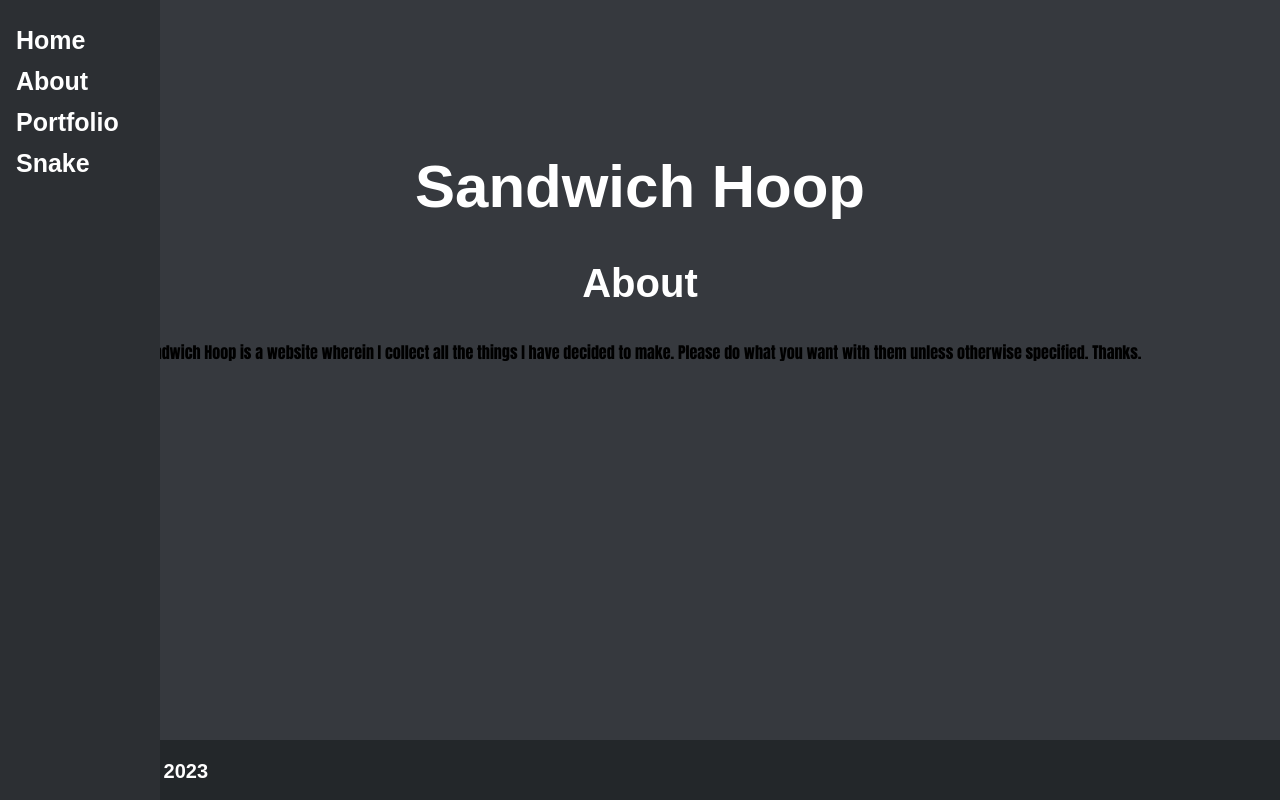
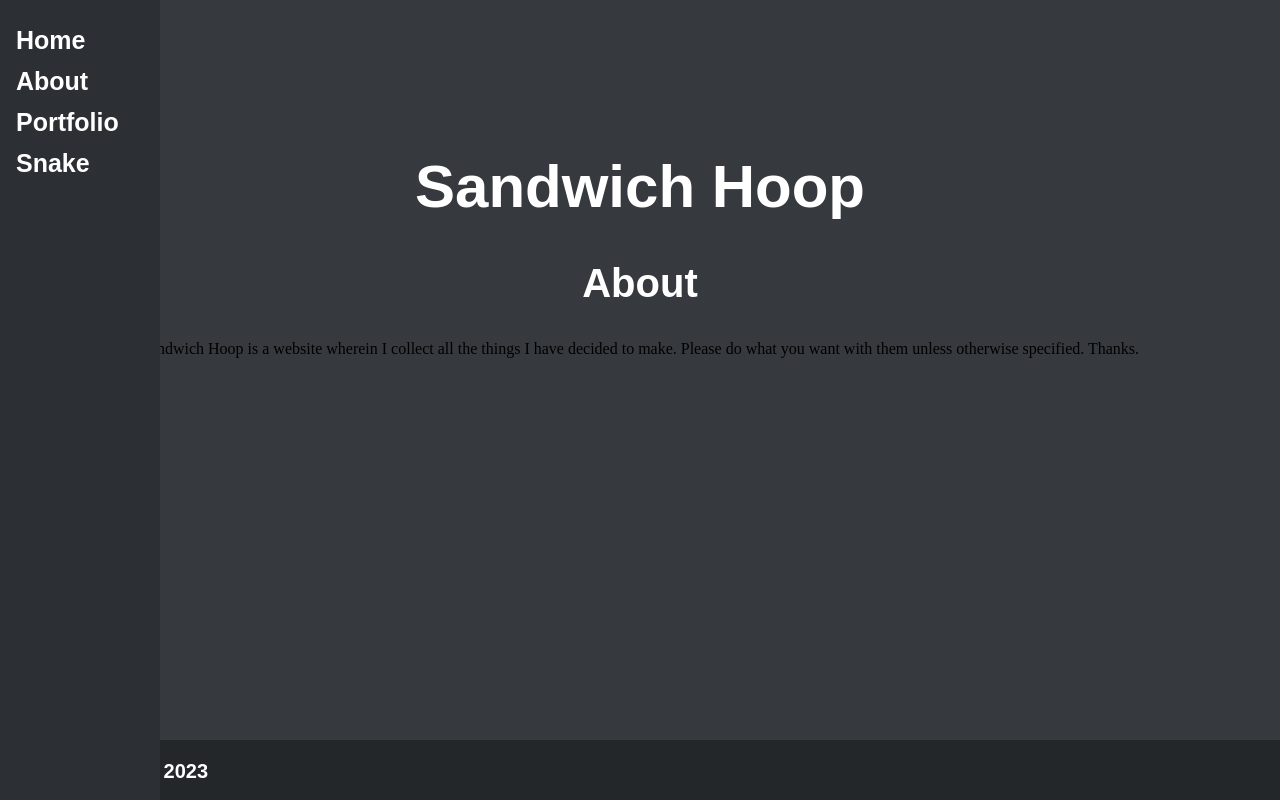
Before and after one commit to Sandwich-Hoop/Sandwich-Hoop.github.io, a PHP site: page /about.html in a window 1280 px wide. Run offline with PHP 8.4, Linux system fonts and the light colour scheme; grey boxes are pictures that could not be loaded.

Commit message:
Update index.css

```diff
--- a/index.css
+++ b/index.css
@@ -93,7 +93,7 @@ color: blue;
   padding: 0px 10px;
   align: center;
   text-align: center;
-  font-family: Impact;
+  font-family: ariel;
   font-size: 18;
 
 }
```
